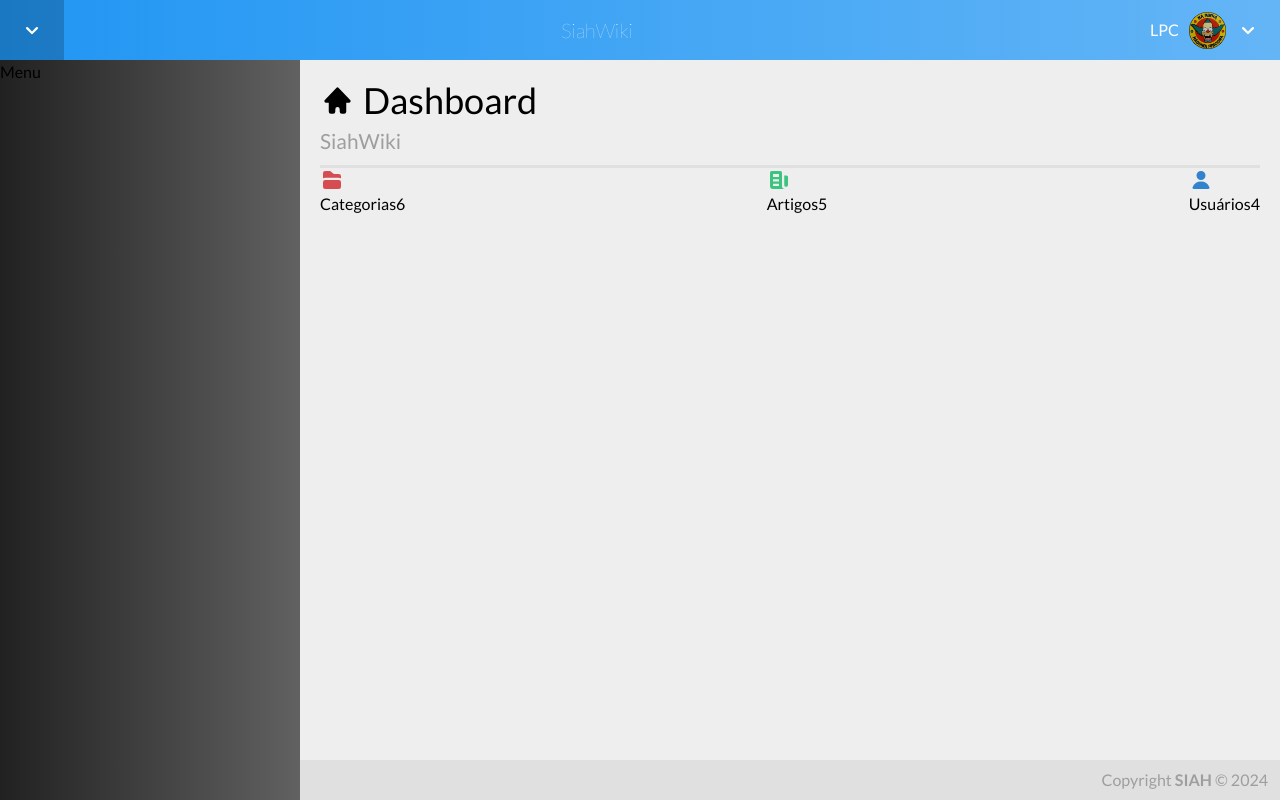
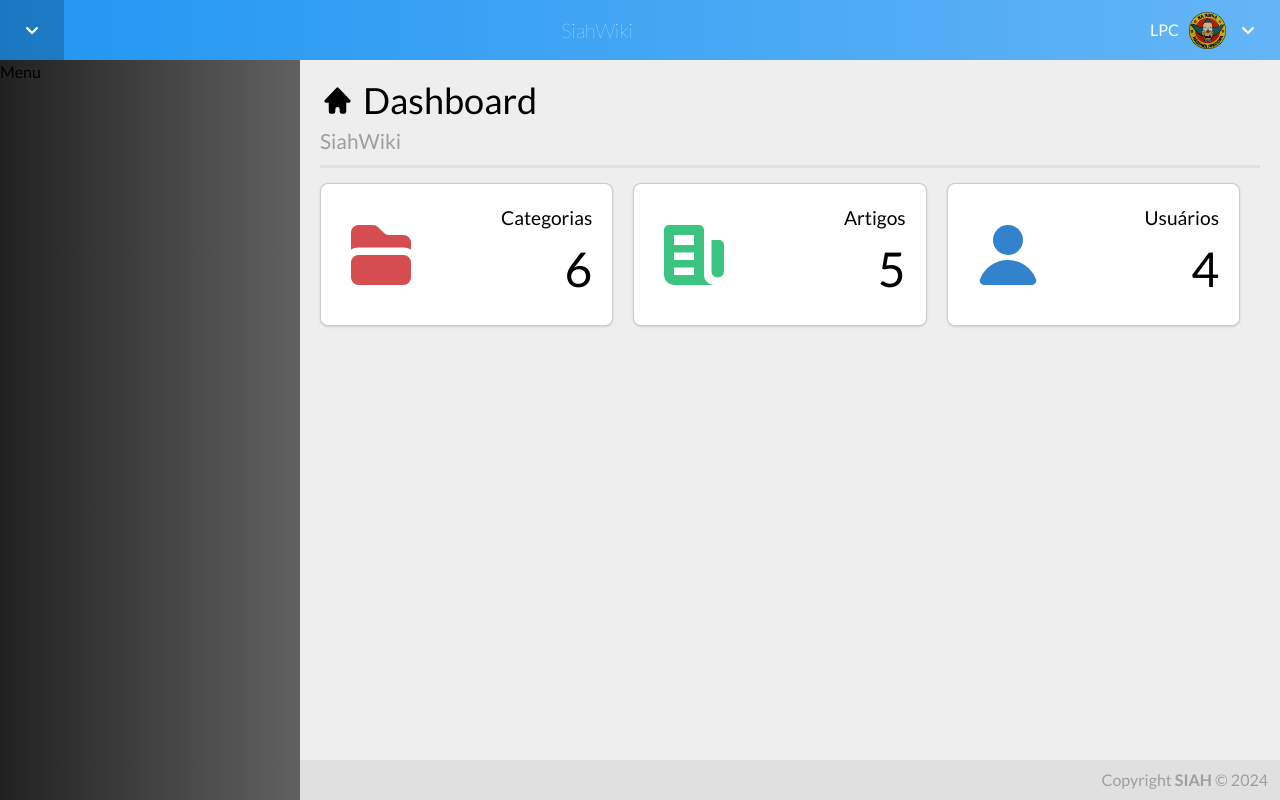
Before and after one commit to luciocarvalho10/siah-wiki, a Next.js app: page /dashboard in a window 1280 px wide. Built offline with nearby package versions, Linux system fonts and the light colour scheme.

Commit message:
Finalizando dashboard

```diff
--- a/src/components/pages/PageTitle.tsx
+++ b/src/components/pages/PageTitle.tsx
@@ -14,7 +14,7 @@ export default function PageTitle(props: IPageTitleProps) {
 			<h2 className="] text-[1.3rem] mt-[5px] text-gray-500">
 				{props.sub}
 			</h2>
-			<hr className="bg-gray-300 h-1 mt-2" />
+			<hr className="bg-gray-300 h-1 mt-2 mb-[15px]" />
 		</div>
 	)
 }
--- a/src/components/pages/Stat.tsx
+++ b/src/components/pages/Stat.tsx
@@ -7,16 +7,17 @@ interface IStatProps {
 
 export default function Stat(props: IStatProps) {
     return (
-		<div className="stat">
+		<div className="stat mb-5 mr-5 flex flex-[1] rounded-[8px] bg-[#fff] p-5
+        border border-solid border-black border-opacity-20 shadow">
 			<div
-				className="stat-icon"
+				className="stat-icon flex items-center"
 				style={{ color: props.color || '#000' }}
 			>
 				{props.icon}
 			</div>
-			<div className="stat-info">
-				<span className="stat-title">{props.title}</span>
-				<span className="stat-value">{props.value}</span>
+			<div className="stat-info flex-[1] flex flex-col items-end">
+				<span className="stat-title text-[1.2rem]">{props.title}</span>
+				<span className="stat-value text-[3rem]">{props.value}</span>
 			</div>
 		</div>
 	)
--- a/src/pages/dashboard/index.tsx
+++ b/src/pages/dashboard/index.tsx
@@ -34,19 +34,19 @@ export default function Dashboard() {
 				<Stat
 					title="Categorias"
 					value={stats.categories}
-					icon={<FolderIcon className="h-6 w-6" />}
+					icon={<FolderIcon className="h-20 w-20" />}
 					color="#d54d50"
 				/>
 				<Stat
 					title="Artigos"
 					value={stats.articles}
-					icon={<NewspaperIcon className="h-6 w-6" />}
+					icon={<NewspaperIcon className="h-20 w-20" />}
 					color="#3bc480"
 				/>
 				<Stat
 					title="Usuários"
 					value={stats.users}
-					icon={<UserIcon className="h-6 w-6" />}
+					icon={<UserIcon className="h-20 w-20" />}
 					color="#3282cd"
 				/>
 			</div>
```
